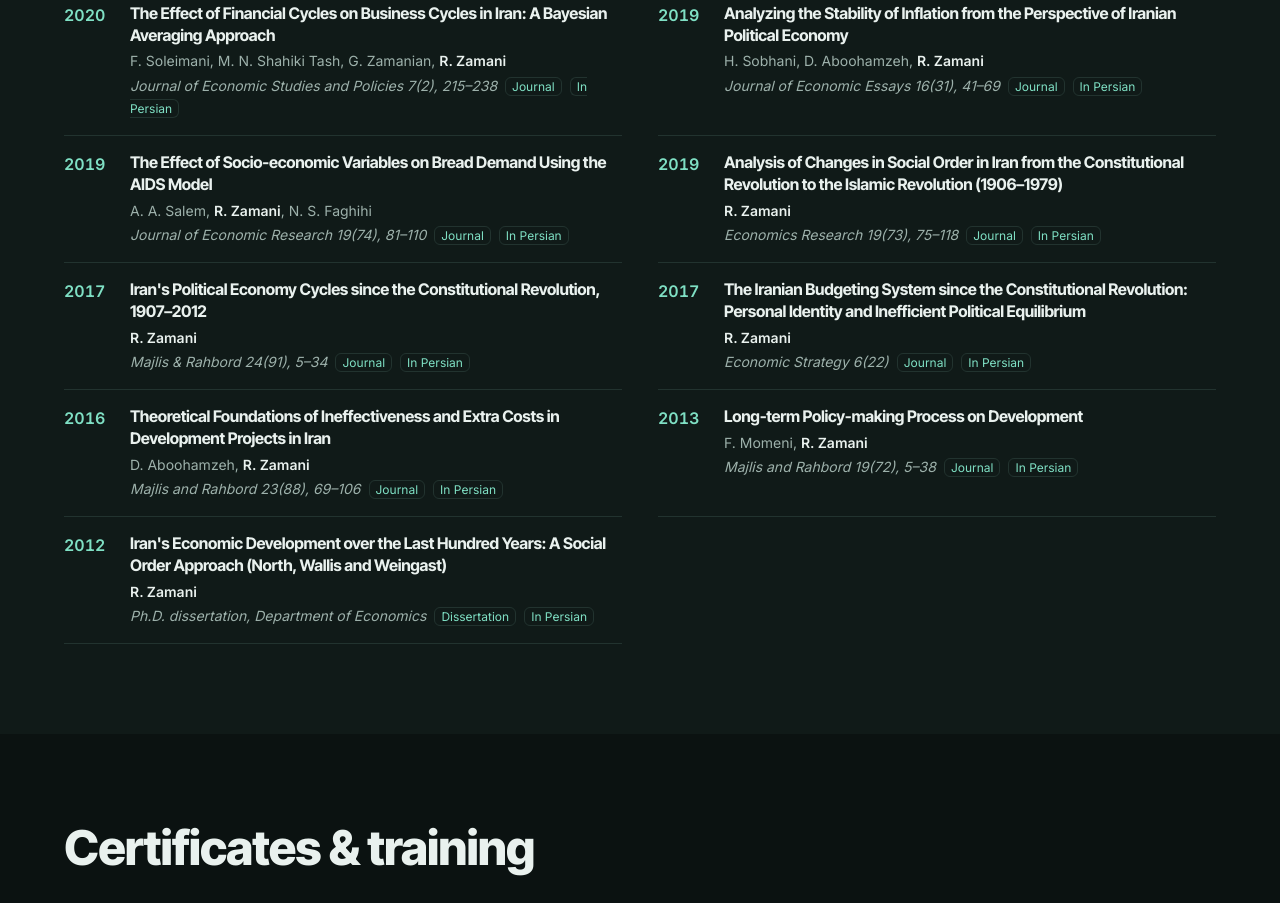
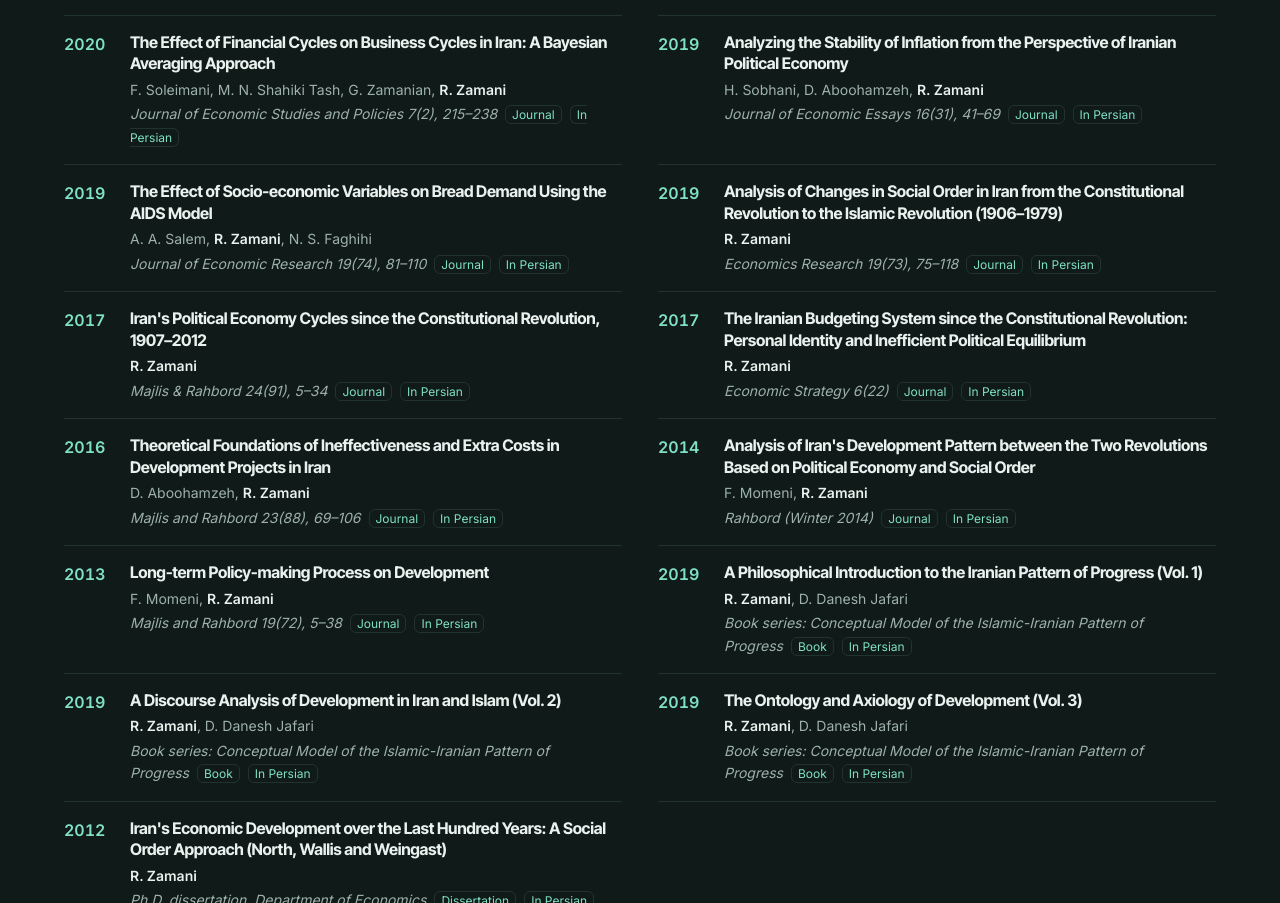
Before and after one commit to rezazamani2329/rezazamani2329.github.io, a plain HTML site: page index.html in a window 1280 px wide. Shown: the part 10243-11146 px from the top of the page. Drawn offline with Linux system fonts and the light colour scheme.

Commit message:
Add books, 2014 Rahbord article and policy reports note

```diff
--- a/index.html
+++ b/index.html
@@ -194,7 +194,7 @@ footer{border-top:1px solid var(--line);padding:26px max(5vw,16px);color:var(--m
 
 <section class="band alt" id="papers"><div class="wrap">
   <h2>Papers &amp; publications</h2>
-  <p class="lead" style="margin-top:14px;max-width:62ch">Research in macroeconomics, political economy, public debt, corruption and energy, and more recently quantitative finance and AI/ML, published in English and Persian (Persian titles shown in English translation). Full list on <a href="https://scholar.google.com/citations?user=PAD64wUAAAAJ&amp;hl=en">Google Scholar</a>.</p>
+  <p class="lead" style="margin-top:14px;max-width:62ch">Research in macroeconomics, political economy, public debt, corruption and energy, and more recently quantitative finance and AI/ML, published in English and Persian (Persian titles shown in English translation). I have also written many policy reports on Iran's national budget (2005–2017). Full list on <a href="https://scholar.google.com/citations?user=PAD64wUAAAAJ&amp;hl=en">Google Scholar</a>.</p>
   <div class="filters" id="pubfilters" role="tablist"></div>
   <ol class="pl" id="pubs"></ol>
 </div></section>
@@ -350,14 +350,18 @@ const pubs=[
  ["Journal","2017","Iran's Political Economy Cycles since the Constitutional Revolution, 1907–2012","R. Zamani","Majlis & Rahbord 24(91), 5–34"],
  ["Journal","2017","The Iranian Budgeting System since the Constitutional Revolution: Personal Identity and Inefficient Political Equilibrium","R. Zamani","Economic Strategy 6(22)"],
  ["Journal","2016","Theoretical Foundations of Ineffectiveness and Extra Costs in Development Projects in Iran","D. Aboohamzeh, R. Zamani","Majlis and Rahbord 23(88), 69–106"],
+ ["Journal","2014","Analysis of Iran's Development Pattern between the Two Revolutions Based on Political Economy and Social Order","F. Momeni, R. Zamani","Rahbord (Winter 2014)"],
  ["Journal","2013","Long-term Policy-making Process on Development","F. Momeni, R. Zamani","Majlis and Rahbord 19(72), 5–38"],
+ ["Book","2019","A Philosophical Introduction to the Iranian Pattern of Progress (Vol. 1)","R. Zamani, D. Danesh Jafari","Book series: Conceptual Model of the Islamic-Iranian Pattern of Progress"],
+ ["Book","2019","A Discourse Analysis of Development in Iran and Islam (Vol. 2)","R. Zamani, D. Danesh Jafari","Book series: Conceptual Model of the Islamic-Iranian Pattern of Progress"],
+ ["Book","2019","The Ontology and Axiology of Development (Vol. 3)","R. Zamani, D. Danesh Jafari","Book series: Conceptual Model of the Islamic-Iranian Pattern of Progress"],
  ["Dissertation","2012","Iran's Economic Development over the Last Hundred Years: A Social Order Approach (North, Wallis and Weingast)","R. Zamani","Ph.D. dissertation, Department of Economics"],
  ["Journal","2007","Co-integration Relation for Oil Production under Alternative Hypotheses about OPEC Behavior","A. Hemmati, R. Zamani","Iranian Economic Review 12(1), 27–49"]
 ];
 const pf=document.getElementById("pubfilters"),pl=document.getElementById("pubs");
-const pcats=[["all","All"],["Journal","Journal articles"],["Working paper","Working papers & preprints"],["fa","Papers in Persian"]];
+const pcats=[["all","All"],["Journal","Journal articles"],["Working paper","Working papers & preprints"],["Book","Books"],["fa","Papers in Persian"]];
 const grp=t=>t==="Preprint"?"Working paper":t;
-const isFa=p=>/Economic Research and Perspectives|Fiscal and Economic Policies|Transformation Management|Iranian Journal of Economic Research|Journal of Economic Research|Economic Growth and Development Research|Economics Research|Economic Studies and Policies|Economic Essays|Majlis|Economic Strategy|Political Theory Research|Ph\.D\. dissertation/.test(p[4]);
+const isFa=p=>/Economic Research and Perspectives|Fiscal and Economic Policies|Transformation Management|Iranian Journal of Economic Research|Journal of Economic Research|Economic Growth and Development Research|Economics Research|Economic Studies and Policies|Economic Essays|Majlis|Economic Strategy|Political Theory Research|Rahbord|Book series|Ph\.D\. dissertation/.test(p[4]);
 const inCat=(p,c)=>c==="all"||(c==="fa"?isFa(p):grp(p[0])===c);
 const showPubs=c=>{
   pf.innerHTML=pcats.map(([k,l])=>`<button role="tab" id="p-${k.replace(/ /g,'-')}" aria-selected="${k===c}" data-k="${k}">${l} (${pubs.filter(p=>inCat(p,k)).length})</button>`).join("");
```
